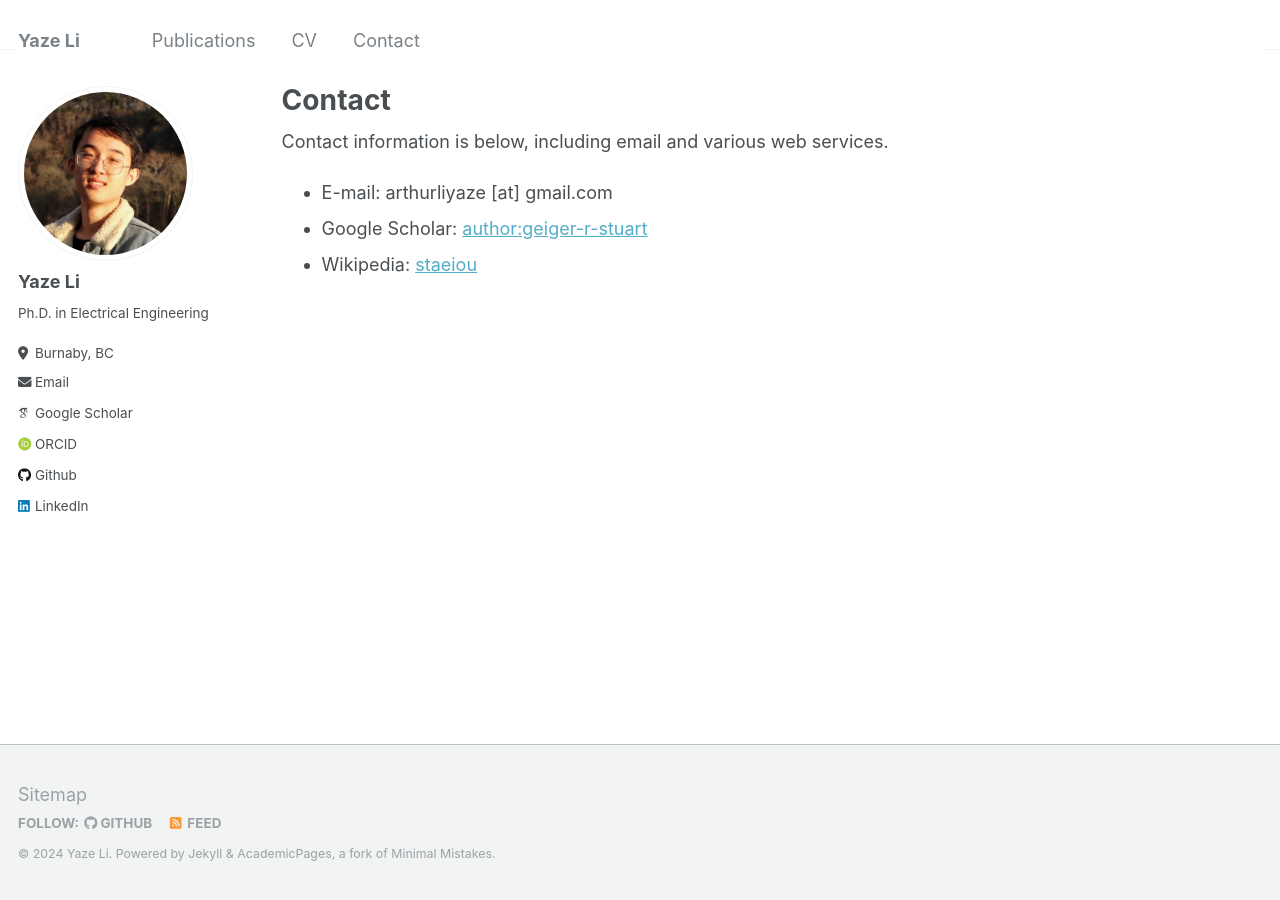
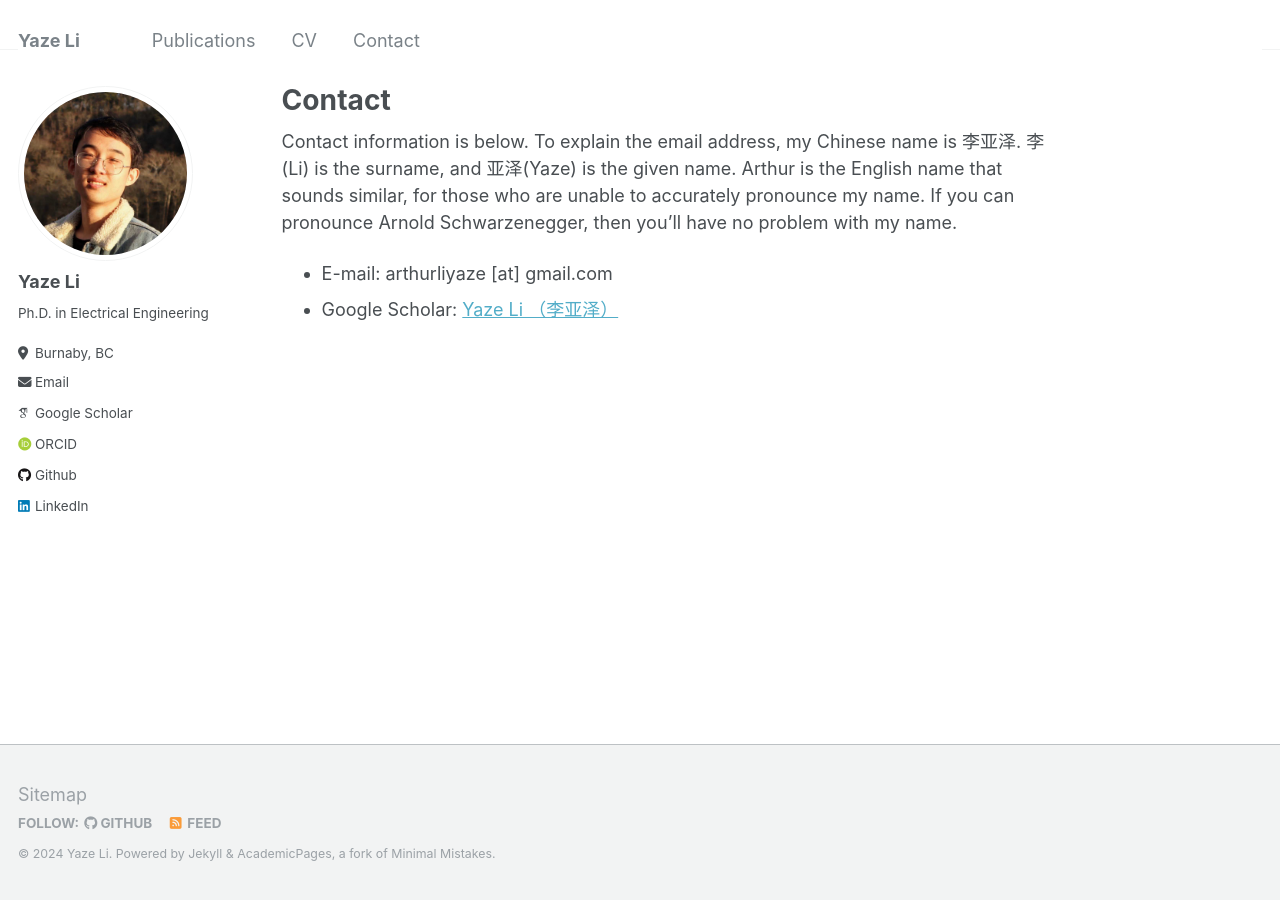
Before and after one commit to Arthurliyaze/Arthurliyaze.github.io, a Jekyll site: the page built from _pages/contact.md, in a window 1280 px wide. Built offline with Jekyll 4.4.1, drawn with Linux system fonts in a browser that asks for light colours; some web fonts are replaced.

Commit message:
Update contact.md

```diff
--- a/_pages/contact.md
+++ b/_pages/contact.md
@@ -3,8 +3,7 @@ permalink: /contact/
 title: "Contact"
 author_profile: true
 ---
-Contact information is below, including email and various web services.
+Contact information is below. To explain the email address, my Chinese name is 李亚泽. 李(Li) is the surname, and 亚泽(Yaze) is the given name. Arthur is the English name that sounds similar, for those who are unable to accurately pronounce my name. If you can pronounce Arnold Schwarzenegger, then you'll have no problem with my name.
 
 * E-mail: arthurliyaze [at] gmail.com
-* Google Scholar: [author:geiger-r-stuart](http://scholar.google.com/citations?user=0AvWi3wAAAAJ&hl=en)
-* Wikipedia: [staeiou](http://en.wikipedia.org/wiki/User:Staeiou)
+* Google Scholar: [Yaze Li （李亚泽）](https://scholar.google.com/citations?view_op=list_works&hl=en&hl=en&user=WdrLhUkAAAAJ&sortby=pubdate)
```
